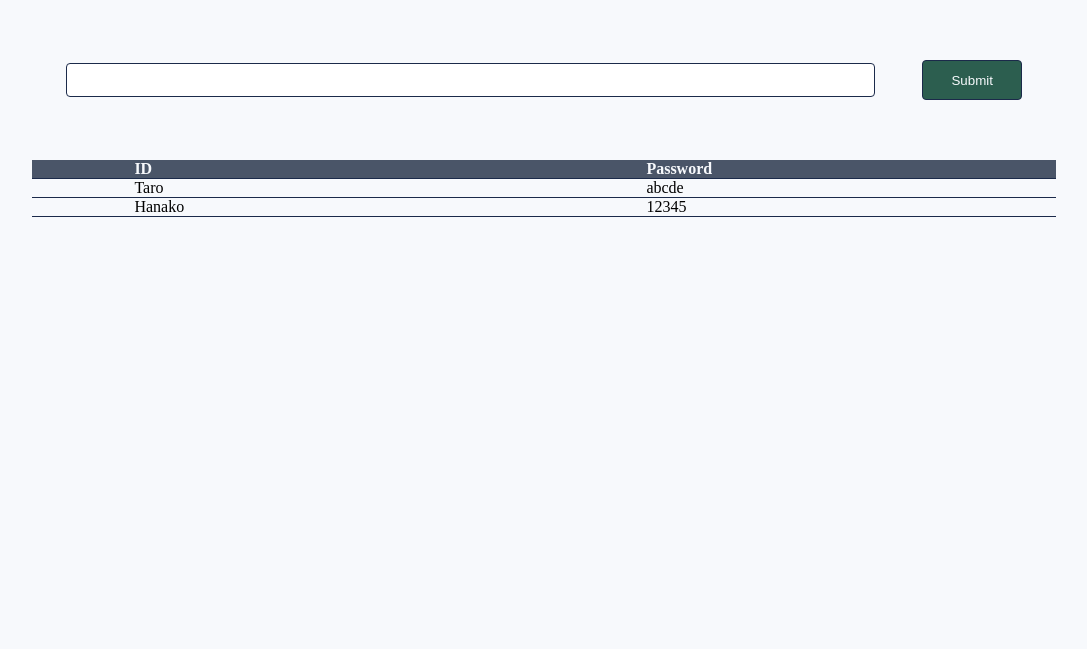
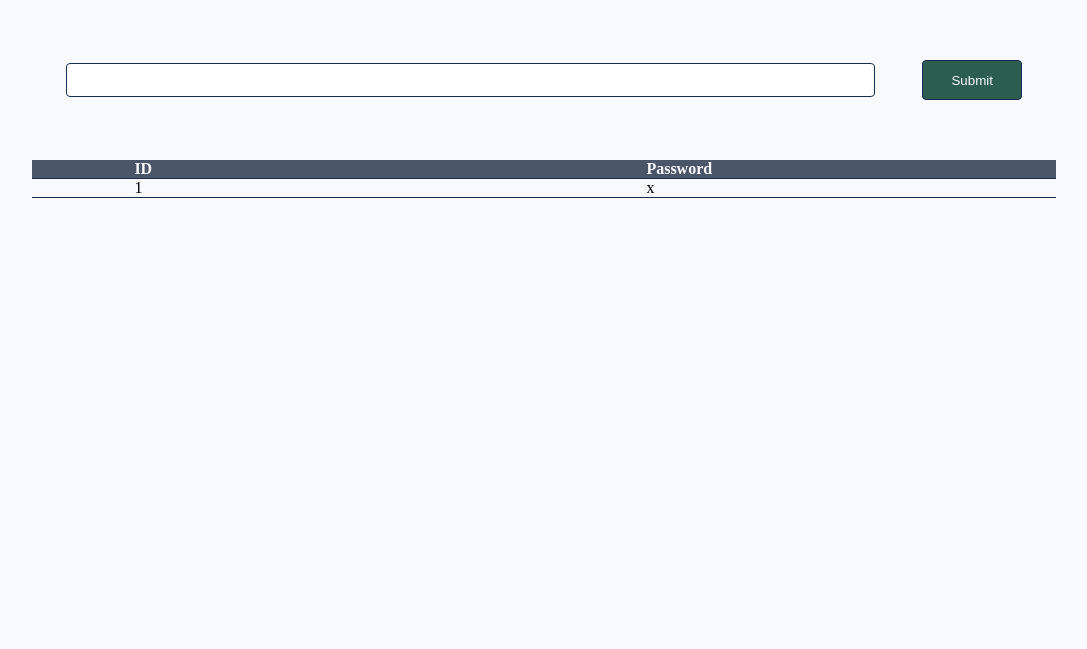
Before and after one commit to RepresentGenius/userlist, a Node server app: template views/list.ejs in a window 1280 px wide. Shown: the part 100-749 px from the top of the page, without its empty margins (96-1183 px from the left). Run offline with Node 20, Linux system fonts and the light colour scheme; the template is opened without the code that fills it: most values are stand-ins (such as "Sample title", 1, 10 or a date in 2020).

Commit message:
show userlist

```diff
--- a/app.js
+++ b/app.js
@@ -15,8 +15,20 @@ app.get('/db-test',async (req,res) => {
     }
 });
 
-app.get('/', (req, res) => {
-    res.render('list.ejs');
+app.get('/', async (req, res) => {
+    try{
+        const query = 'SELECT * FROM users';
+
+        const result = await pool.query(query);
+
+        console.log('ユーザーリストを表示しました');
+
+        res.render('/', {users: result.rows});
+    } catch (err) {
+        console.error('エラーが発生しました', err);
+    } finally {
+        pool.end();
+    }
 });
 
 app.listen(3000);
--- a/views/list.ejs
+++ b/views/list.ejs
@@ -27,14 +27,12 @@
                         </tr>
                     </thead>
                     <tbody>
+                        <% users.forEach(user => { %>
                         <tr>
-                            <td><p>Taro</p></td>
-                            <td><p>abcde</p></td>
+                            <td><p><%= user.id %></p></td>
+                            <td><p><%= user.password %></p></td>
                         </tr>
-                        <tr>
-                            <td><p>Hanako</p></td>
-                            <td><p>12345</p></td>
-                        </tr>
+                        <% }) %>
                     </tbody>
                 </table>
             </div>
```
